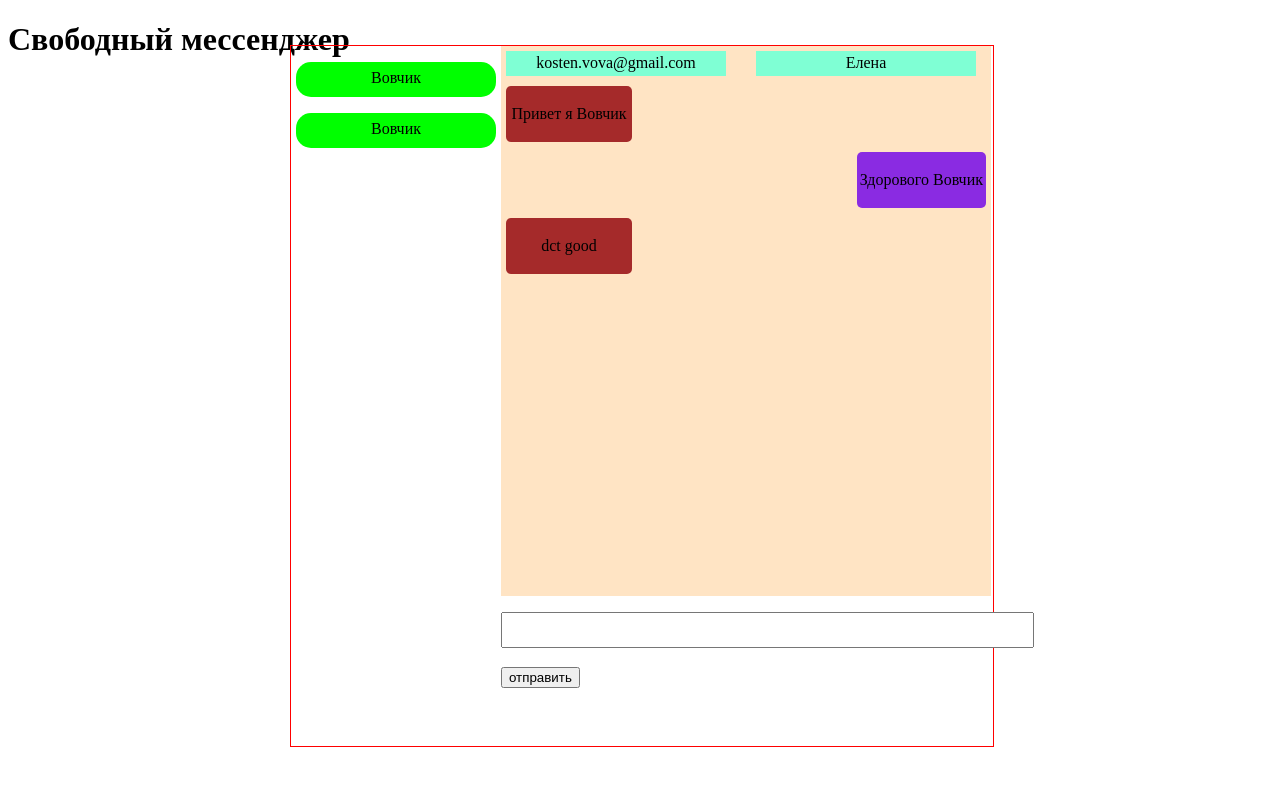
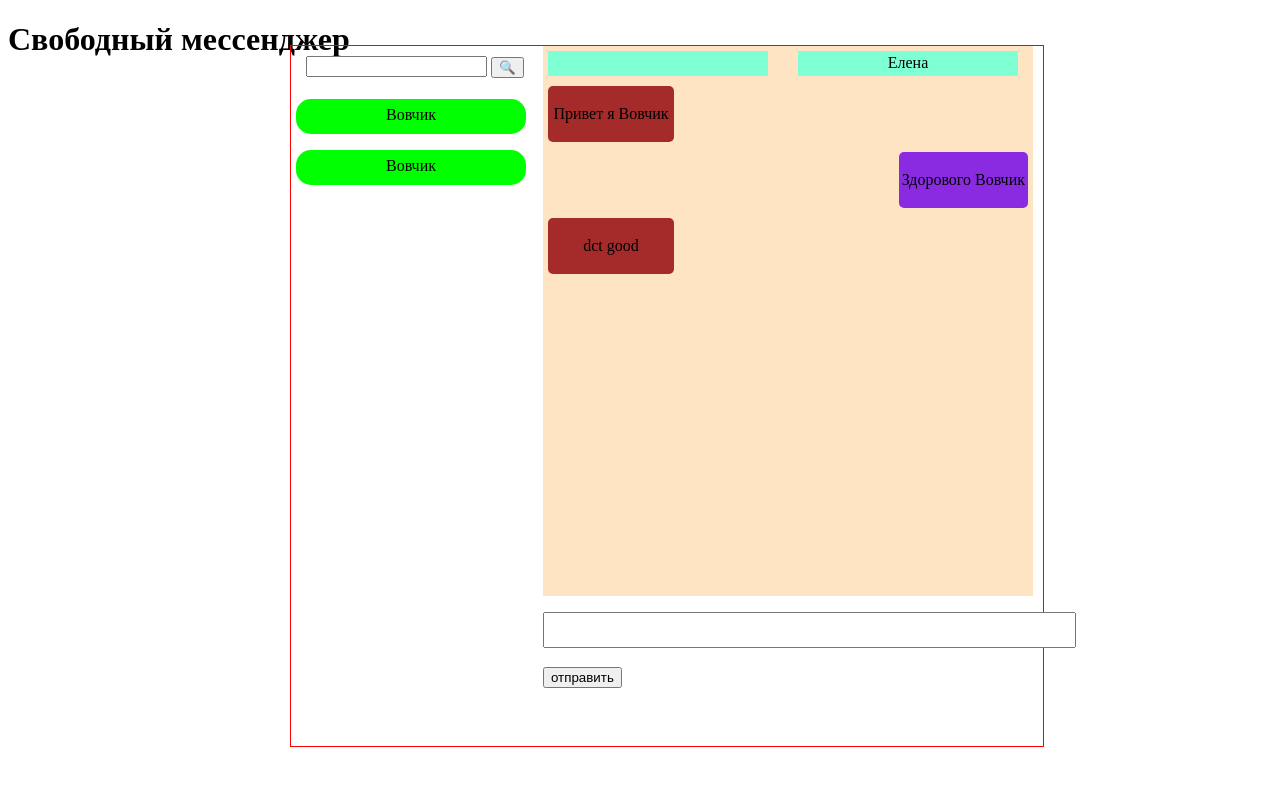
Before and after one commit to vladimir2809/messengerForYour, a plain HTML site: page chatForYour/index.html in a window 1280 px wide. Both pictures are taken after a click on the button "Войти". Drawn offline with Linux system fonts and the light colour scheme.

Commit message:
Add files via upload

```diff
--- a/chatForYour/css/style.css
+++ b/chatForYour/css/style.css
@@ -38,7 +38,7 @@
 }
 #divMain {
     display:none;
-    width: 702px;
+    width: 752px;
     height: 700px;
     position: absolute;
     top: 50%;
@@ -46,15 +46,41 @@
     border: 1px solid red;
     margin: -355px 0 0 -350px;
 }
-#divUserList{
-    float:left;
-    width:200px;
+#divLeftPanel{
+    display:inline-block;
+    max-width:250px;
     height:700px;
-    margin-right:10px;
+}
+#divSearch{
+    display:block;
+    width:250px;
+    margin-top:10px;
+    margin-left:5px;
+
+}
+#textAreaSearch{
+    position:relative;
+    left:10px;
+}
+#buttonSearch {
+    margin-left: 0px;
+    margin-top:-5px;
+    position: relative;
+    left: 10px;
+    top: -5px;
+}
+
+#divUserList {
+    float: left;
+    width: 250px;
+    height: 663px;
+    margin-right: 0px;
+    overflow: scroll;
+    overflow-x: hidden;
 }
 .divUser{
     background-color:rgb(182, 255, 0);
-    width:200px;
+    width:230px;
     height:35px;
     text-align:center;
     border-radius:15px;
@@ -70,7 +96,8 @@
     padding-top:7px;
 }
 #divChat{
-
+    float:right;
+     width:500px;
 }
 #divNames {
     display: block;
@@ -103,7 +130,7 @@
     width: 490px;
     height: 550px;
     background-color: bisque;
-    margin-left: 30px;
+    margin-left: 0px;
     overflow: scroll;
     overflow-x: hidden;
     display: block;
--- a/chatForYour/index.html
+++ b/chatForYour/index.html
@@ -61,12 +61,18 @@
 
     </div>
     <div id="divMain">
-        <div id="divUserList">
-            <div class="divUser">
-                <p> Вовчик</p>
+        <div id="divLeftPanel">
+            <div id="divSearch">
+                <textarea id="textAreaSearch" cols="20" rows="1"></textarea>
+                <button id="buttonSearch">&#128269;</button>
             </div>
-            <div class="divUser">
-                <p> Вовчик</p>
+            <div id="divUserList">
+                <div class="divUser">
+                    <p> Вовчик</p>
+                </div>
+                <div class="divUser">
+                    <p> Вовчик</p>
+                </div>
             </div>
         </div>
         <div id="divChat">
--- a/chatForYour/js/script.js
+++ b/chatForYour/js/script.js
@@ -1,8 +1,9 @@
 const myWs = new WebSocket('ws://localhost:9000');
 var userListName = [];// масси вимен пользователей
 var selectHost = ''; // выбранный пользователь для отпраавки сообшений
+ var labelReg=null;
 window.onload = function () {
-
+    labelReg=document.getElementById('labelRegP');
     // отправлеям сообшение
     updateChat('dct good',1);
     var button = document.getElementById('button');
@@ -42,43 +43,42 @@
         var surname = document.getElementById('surnameReg').value;
         var password = document.getElementById('passwordReg').value;
         var password2=document.getElementById('password2Reg').value;
-        var labelReg=document.getElementById('labelRegP');
         if  (login=='')
         {
             labelReg.innerHTML = "Введите логин";
         }
-        else  if  (name=='')
-        {
-            labelReg.innerHTML = "Введите имя";
-        }
-        else  if  (surname=='')
-        {
-            labelReg.innerHTML = "Введите Фамилию";
-        }
-        else  if  (password=='')
-        {
-            labelReg.innerHTML = "Введите пароль";
-        }
-        else if (password!=password2)
-        {
+        //else  if  (name=='')
+        //{
+        //    labelReg.innerHTML = "Введите имя";
+        //}
+        //else  if  (surname=='')
+        //{
+        //    labelReg.innerHTML = "Введите Фамилию";
+        //}
+        //else  if  (password=='')
+        //{
+        //    labelReg.innerHTML = "Введите пароль";
+        //}
+        //else if (password!=password2)
+        //{
 
-            labelReg.innerHTML = "Пароли не совпадают.";
-        }
+        //    labelReg.innerHTML = "Пароли не совпадают.";
+        //}
         else
         {
-            alert('регистрация');
+            wsSendRegistration(login);
+            //alert('регистрация');
         }
-        console.log(password);
+       // console.log(password);
     }
     // вход в систему
     var buttonLogin = document.getElementById('submit');
     buttonLogin.onclick = function () {
-        var divMain=document.getElementById('divMain');
-        divMain.style.display = 'block';
-        var divAutch=document.getElementById('divAutorization');
-        divAutch.style.display = 'none';
         var login=document.getElementById('login').value;
+        inSystemMessanger(login);
+
         wsSendLogin(login);
+
 
 
     }
@@ -107,7 +107,20 @@
                     }
 
                 }
-            break;
+                break;
+            case 'BEUSERNAME':
+                {
+                    labelReg.innerHTML = 'Уже есть такой логин';
+                    alert ('REG')
+                }
+                break;// пришло сообшение о том что этот пользователь есть в системе
+             case 'NEWUSEROK':
+                {
+                    wsSendLogin(jsonMessage.login);
+                    inSystemMessanger(jsonMessage.login);
+                }
+                break;
+
         }
     };
 
@@ -124,6 +137,9 @@
 }
 function wsSendLogin(value) {
     myWs.send(JSON.stringify({action: 'LOGIN', data: value.toString()}));
+}
+function wsSendRegistration(login) {
+    myWs.send(JSON.stringify({action: 'REGISTRATION', login: login.toString()}));
 }
 // функция для отправки команды ping на сервер
 function wsSendPing() {
@@ -184,6 +200,8 @@
     document.querySelectorAll('.divUser').forEach(function (elem){
         elem.addEventListener('click', function () {
             selectHost = elem.id;
+            var divRaceName = document.querySelector('#divRaceName p');
+            divRaceName.innerHTML = selectHost;
             console.log('выбран пользователь '+selectHost);
         });
     });
@@ -206,3 +224,16 @@
 
 
 }
+function inSystemMessanger(login='')
+{
+   var divMain=document.getElementById('divMain');
+    divMain.style.display = 'block';
+    var divAutch=document.getElementById('divAutorization');
+    divAutch.style.display = 'none';
+ //   var login=document.getElementById('login').value;
+    var divImName = document.querySelector('#divImName p');
+    var divRegistration=document.getElementById('divRegistration');
+    divRegistration.style.display = 'none';
+    divImName.innerHTML = login;
+
+}
```
